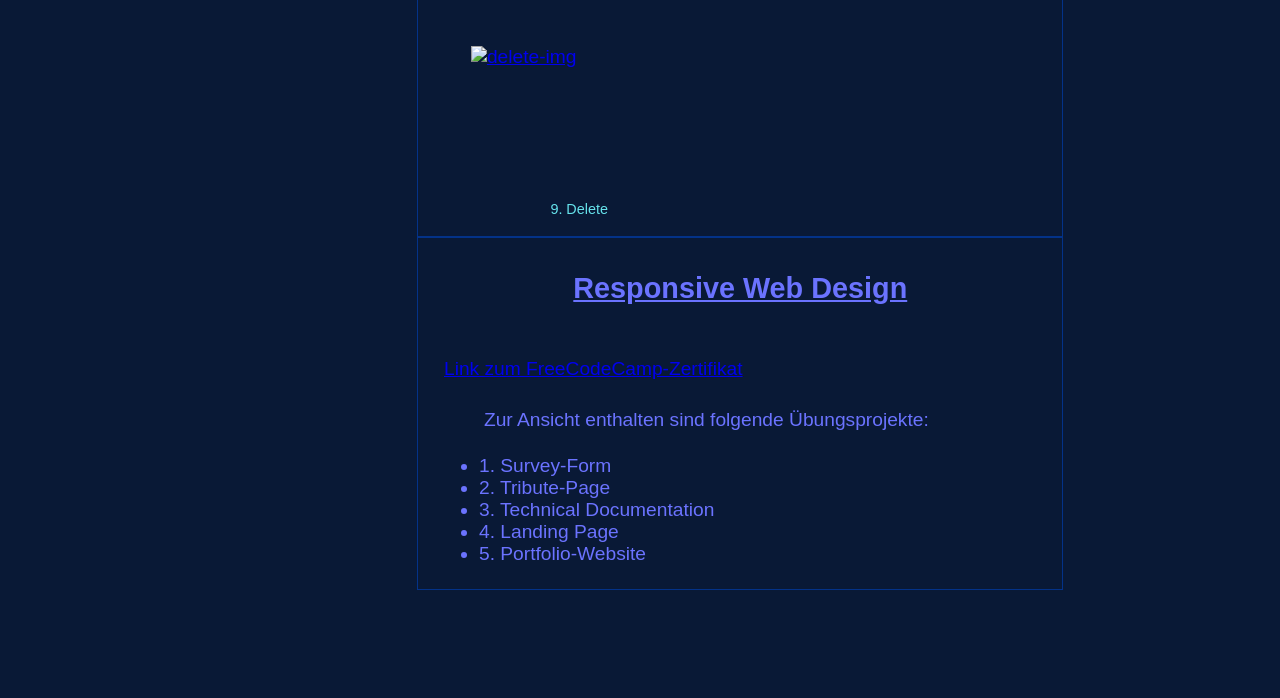
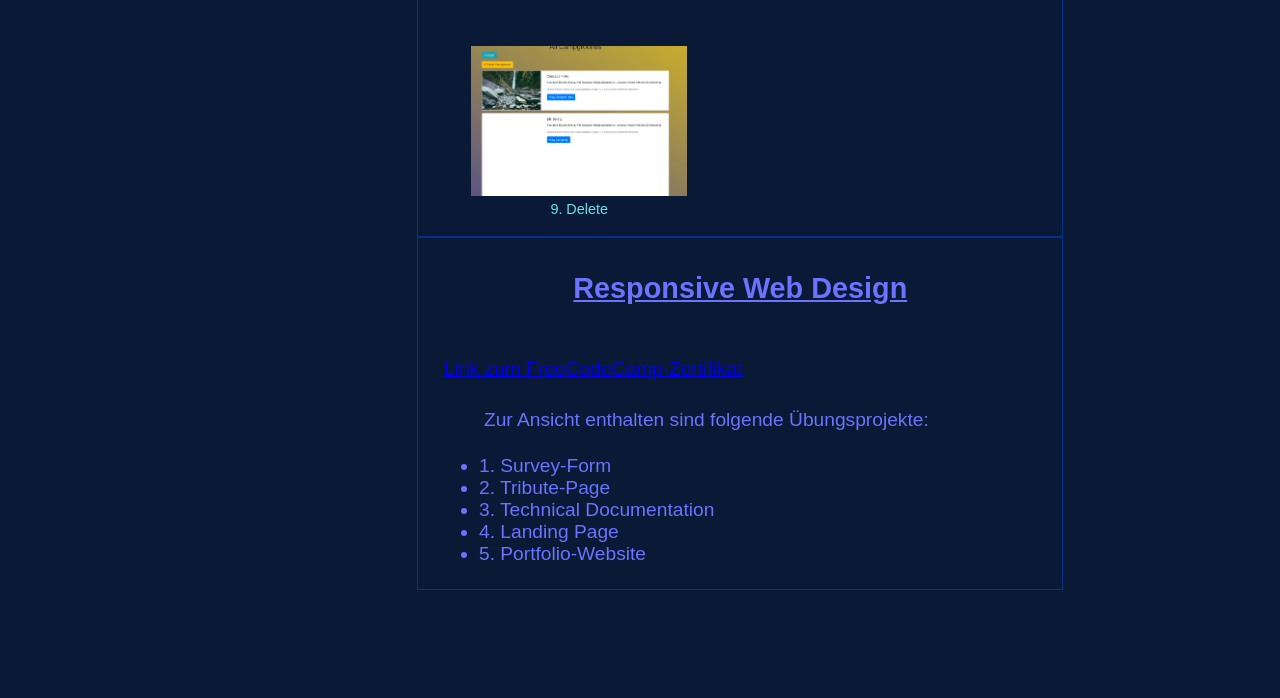
Before and after one commit to ADystEn/Portfolio-Template, a plain HTML site: page sites/webdevelopment/webdevelopment.html in a window 1280 px wide. Shown: the part 2559-3257 px from the top of the page. Drawn offline with Linux system fonts and the light colour scheme.

Commit message:
Update webdevelopment.html

```diff
--- a/sites/webdevelopment/webdevelopment.html
+++ b/sites/webdevelopment/webdevelopment.html
@@ -230,8 +230,8 @@
 
                     <div class="img-box">
                         <figure>
-                            <a href="../../image/gallery_yc/09_Delete" target="_blank">
-                                <img class="gallery-box-img" src="../../image/gallery_yc/09_Delete" alt="delete-img">
+                            <a href="../../image/gallery_yc/09_Delete.png" target="_blank">
+                                <img class="gallery-box-img" src="../../image/gallery_yc/09_Delete.png" alt="delete-img">
                             </a>
                             <figcaption>9. Delete</figcaption>
                         </figure>
```
